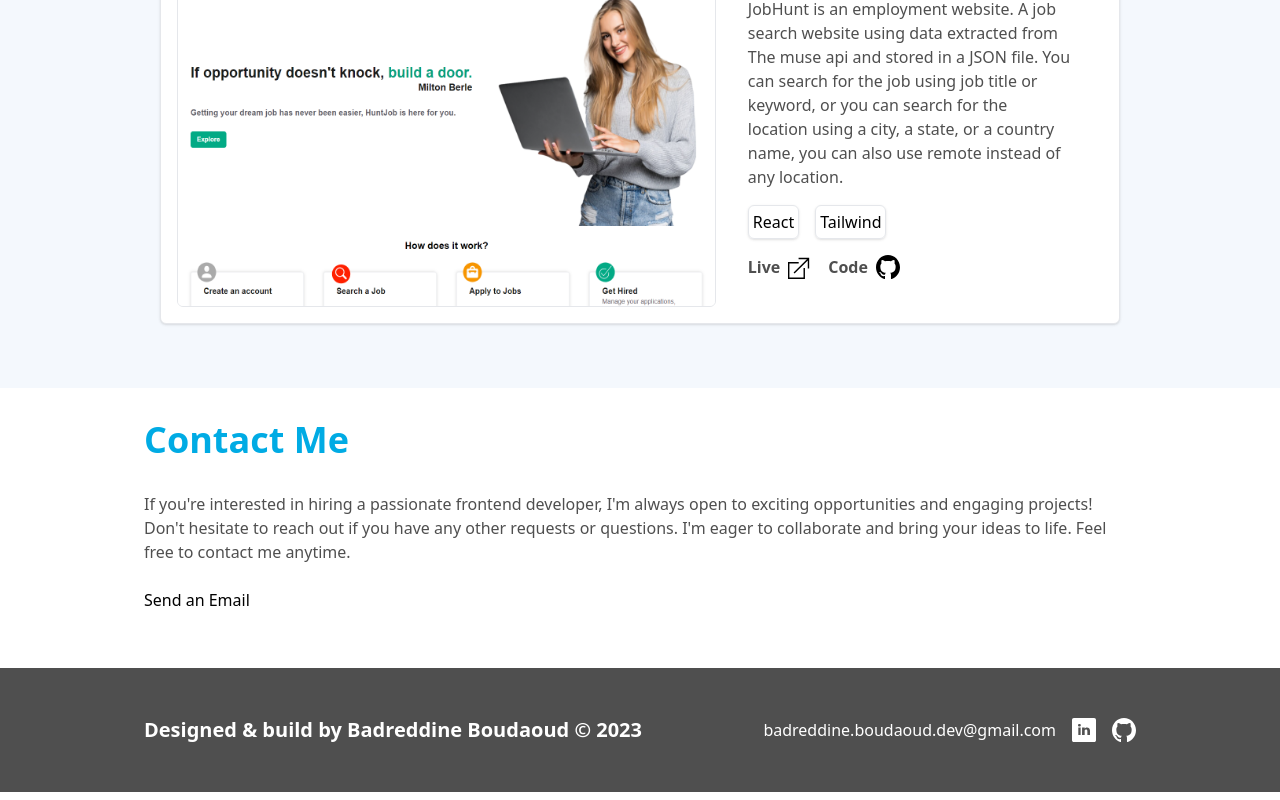
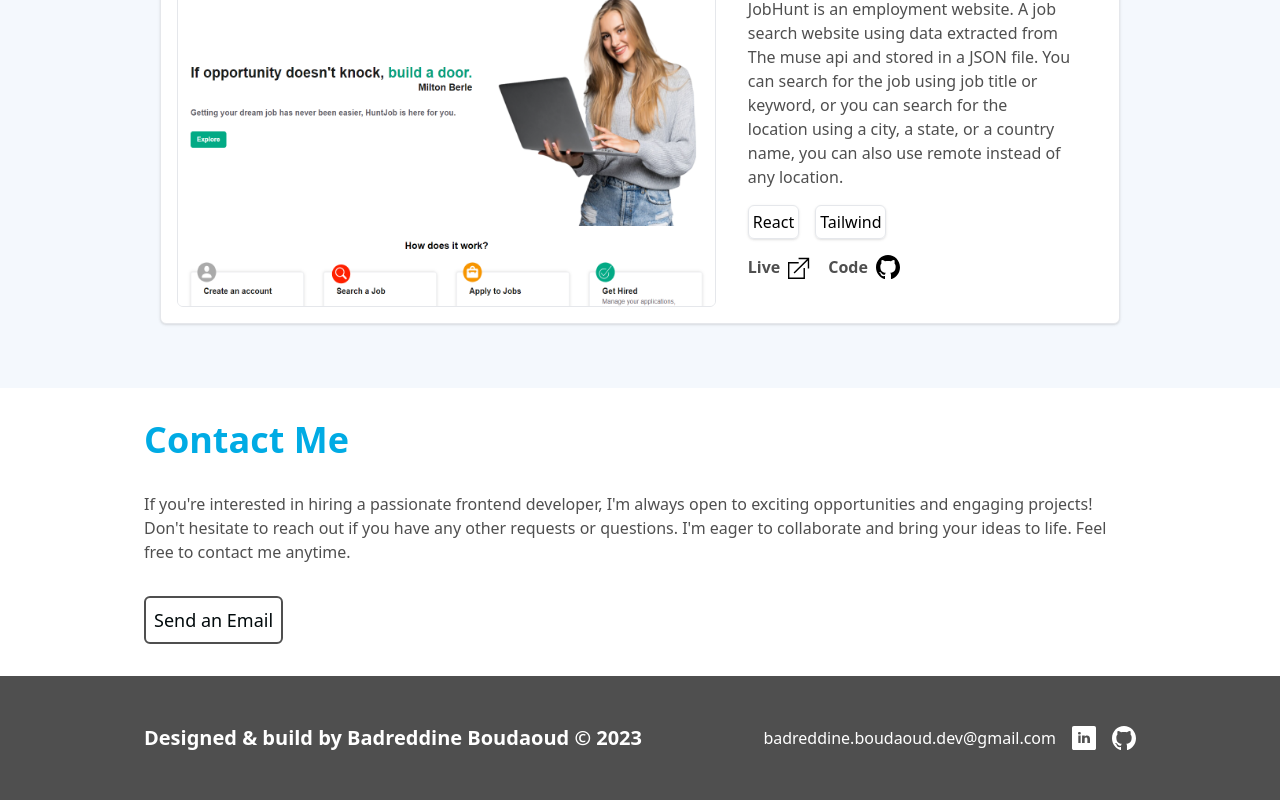
Before and after one commit to Badr-21/Portfolio-website, a React (Vite) app: page / in a window 1280 px wide. Shown: the part 1889-2689 px from the top of the page. Built offline with nearby package versions, Linux system fonts and the light colour scheme.

Commit message:
updated ContactMe component

```diff
--- a/src/Components/ContactMe.jsx
+++ b/src/Components/ContactMe.jsx
@@ -4,20 +4,17 @@ const ContactMe = forwardRef(function ContactMe(props, contactMeRef) {
    return (
       <section ref={contactMeRef} className="py-8 px-36">
          <h2 className="text-4xl text-PictonBlue font-semibold mb-8">Contact Me</h2>
-         <p className="text-DavysGray font-medium">
+         <p className="text-DavysGray font-medium mb-8">
             If you&#39;re interested in hiring a passionate frontend developer, I&#39;m always open
             to exciting opportunities and engaging projects! Don&#39;t hesitate to reach out if you
             have any other requests or questions. I&#39;m eager to collaborate and bring your ideas
             to life. Feel free to contact me anytime.
          </p>
          <button>
-            <a
-               href="mailto:badreddine.boudaoud.dev@gmail.com"
-               // className="bg-gradient-to-r from-PictonBlue to-PictonBlue bg-[length:10%_100%] hover:bg-[length:100%_100%] bg-no-repeat transition duration-300 hover:duration-300 "
-               className="m-16 relative group"
-            >
-               <p>Send an Email</p>
-               <span className="absolute left-0 -bottom-1 w-full h-2 bg-red-400 -z-10 group-hover:h-full group-hover:transition-all"></span>
+            <a href="mailto:badreddine.boudaoud.dev@gmail.com">
+               <p className="relative p-2 bg-transparent text-RichBlack text-lg text-center border-2 border-DavysGray rounded-md font-medium before:absolute before:top-0 before:left-0 before:-z-30 before:h-full before:w-full before:rounded-md before:origin-left before:scale-x-0 before:bg-PictonBlue before:duration-300 before:content-[''] before:hover:scale-x-100 [@media(hover:hover){&:hover}]:text-white [@media(hover:hover){&:hover}]:border-transparent">
+                  Send an Email
+               </p>
             </a>
          </button>
       </section>
```
